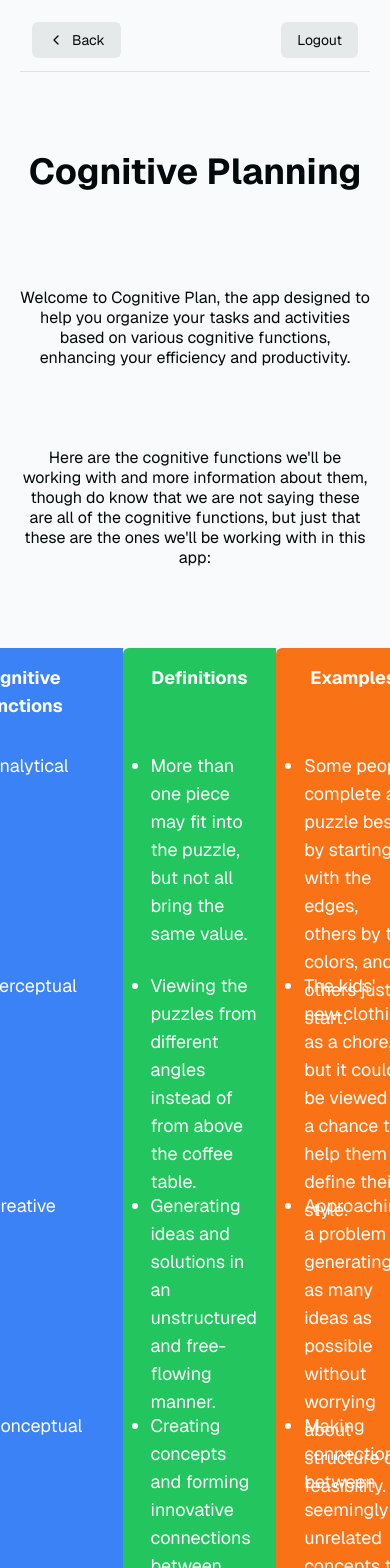
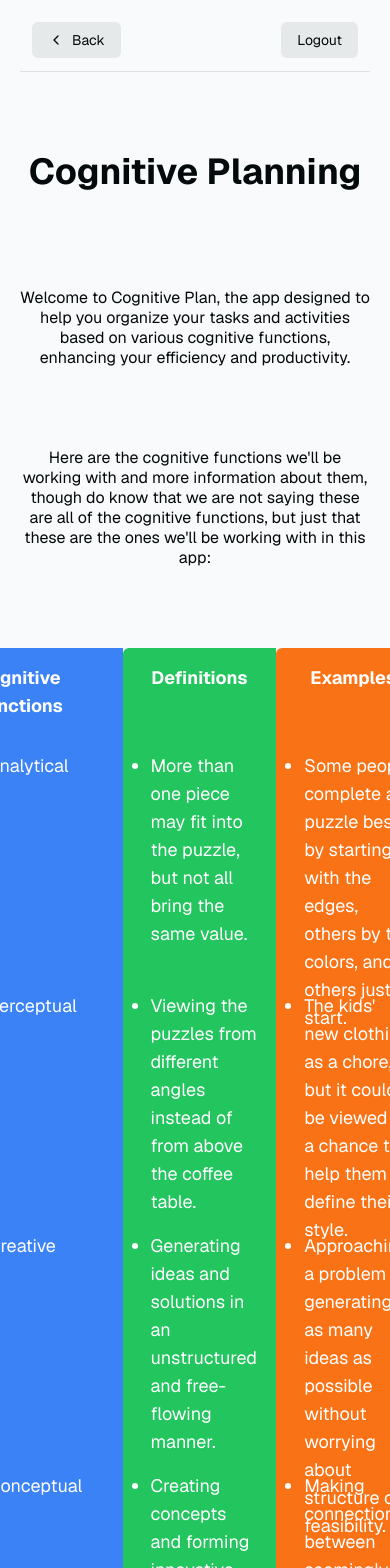
Before and after one commit to Enjoyweaver/CognitiveLabs, a Next.js app: page /cognitive in a window 390 px wide. Shown: the top 1568 px of the page. Built offline with nearby package versions, Linux system fonts and the light colour scheme.

Commit message:
mobile styling

```diff
--- a/app/cognitive/CognitiveStyles.module.css
+++ b/app/cognitive/CognitiveStyles.module.css
@@ -6,6 +6,6 @@
 
 @media (max-width: 600px) {
   .row {
-    height: 220px; /* Adjusted height for smaller screens */
+    height: 240px; /* Adjusted height for smaller screens */
   }
 }
```
